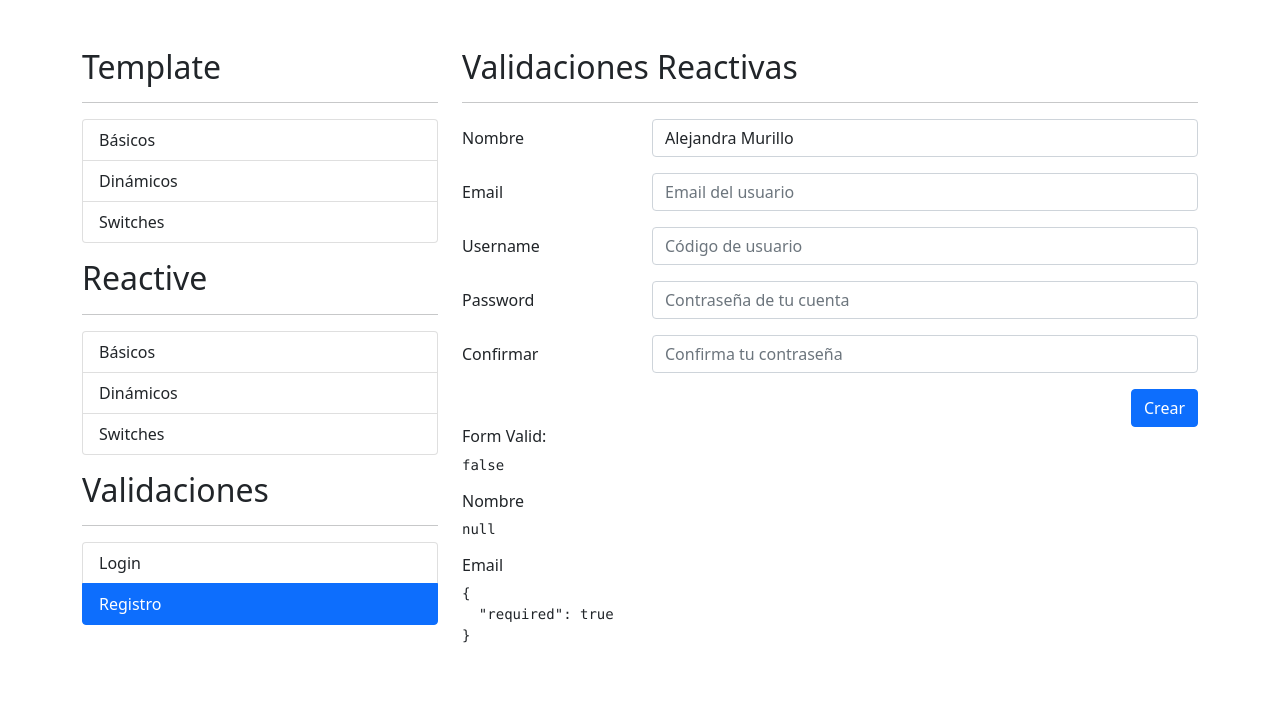
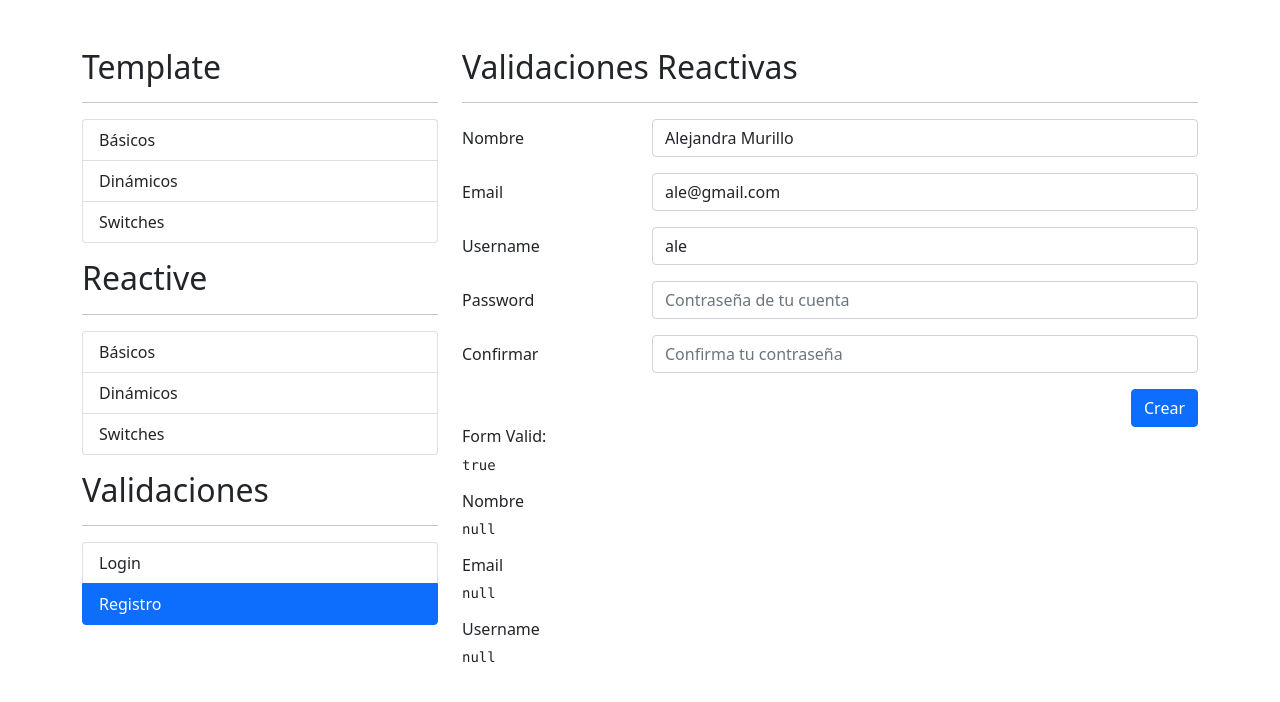
Before and after one commit to AlejandraMurilloL/aungular-formulariosApp, an Angular app: page /auth/register in a window 1280 px wide. Shown: the top 702 px of the page. Built offline with nearby package versions, Linux system fonts and the light colour scheme.

Commit message:
Validacion personalizada llamando a funcion

```diff
--- a/src/app/auth/pages/register/register.component.html
+++ b/src/app/auth/pages/register/register.component.html
@@ -38,7 +38,11 @@
                 <div class="col-sm-9">
                     <input type="text"
                            class="form-control"
+                           formControlName="username"
                            placeholder="Código de usuario">
+
+                    <span class="form-text text-danger"
+                           *ngIf="campoInvalido('username')">El username no puede ser strider</span>
                 </div>
             </div>
 
@@ -81,3 +85,6 @@
 
 <h6>Email</h6>
 <pre>{{miFormulario.controls['email'].errors | json}}</pre>
+
+<h6>Username</h6>
+<pre>{{miFormulario.controls['username'].errors | json}}</pre>
--- a/src/app/auth/pages/register/register.component.ts
+++ b/src/app/auth/pages/register/register.component.ts
@@ -1,5 +1,5 @@
 import { Component, OnInit } from '@angular/core';
-import { FormBuilder, FormGroup, Validators } from '@angular/forms';
+import { FormBuilder, FormGroup, Validators, FormControl } from '@angular/forms';
 
 @Component({
   selector: 'app-register',
@@ -13,16 +13,31 @@ export class RegisterComponent implements OnInit {
   nombreApellidoPettern: string = '([a-zA-Z]+) ([a-zA-Z]+)';
   emailPattern: string = "^[a-z0-9._%+-]+@[a-z0-9.-]+\\.[a-z]{2,4}$";
 
+  noPuedeSerStrider(control: FormControl) {
+    const valor = control.value?.trim().toLowerCase();
+    if (valor === 'strider') {
+      return {
+        noStrider: true
+      }
+    }
+
+    return null;
+  }
+
+
   miFormulario: FormGroup = this.fb.group({
     nombre: ['', [Validators.required, Validators.pattern(this.nombreApellidoPettern)]],
     email: ['', [Validators.required, Validators.pattern(this.emailPattern)]],
+    username: ['', [Validators.required, this.noPuedeSerStrider]],
   });
 
   constructor(private fb: FormBuilder) { }
 
   ngOnInit(): void {
     this.miFormulario.reset({
-      nombre: 'Alejandra Murillo'
+      nombre: 'Alejandra Murillo',
+      email: 'ale@gmail.com',
+      username: 'ale'
     });
   }
 
```
